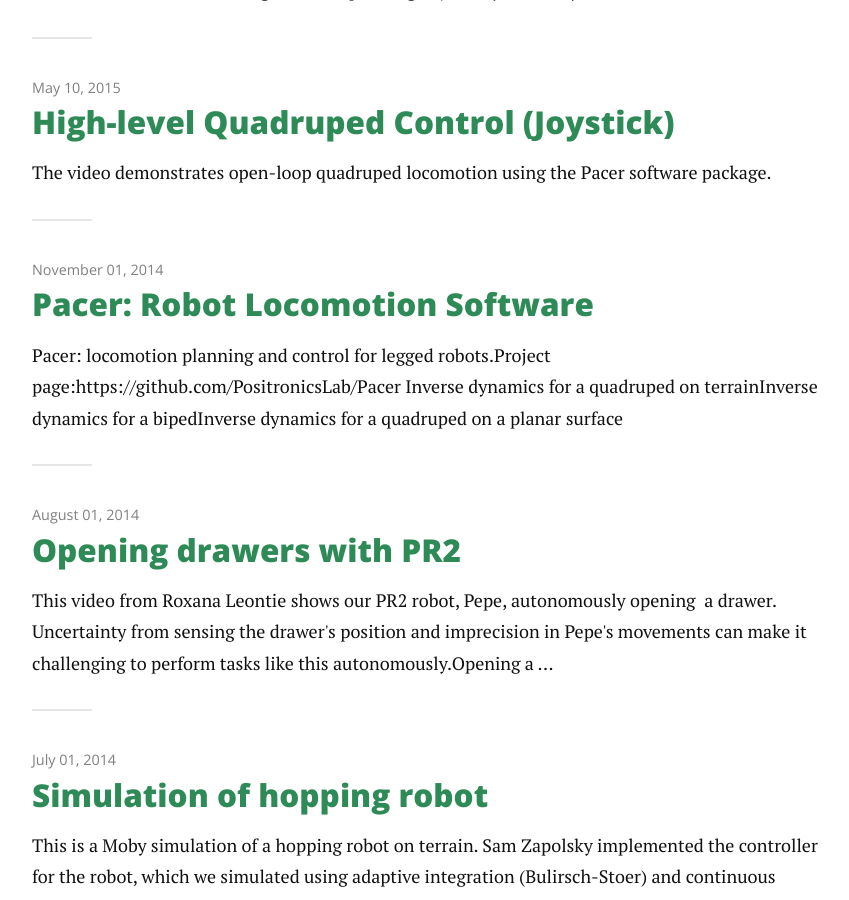
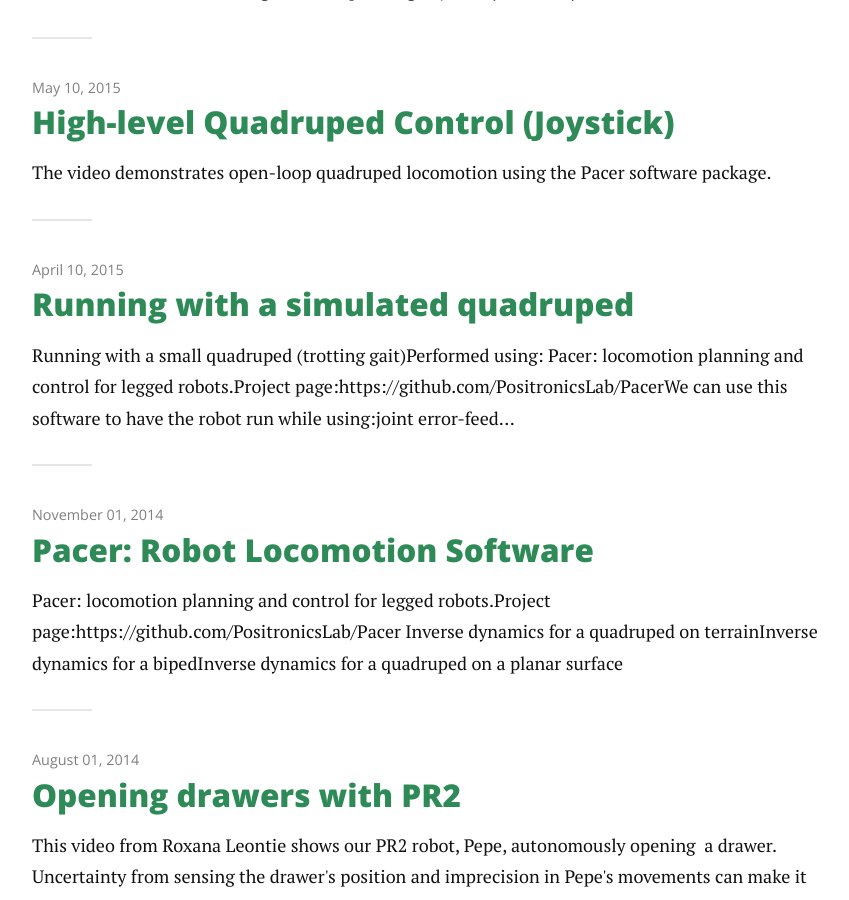
Before and after one commit to PositronicsLab/positronicslab.github.io, a Jekyll site: the page built from blog/index.html, in a window 1280 px wide and 900 px high, scrolled down 524 px. Shown: the whole window, without its empty margins (208-1057 px from the left). Built offline with Jekyll 4.4.1, drawn with Linux system fonts in a browser that asks for light colours; nearby versions of some CDN libraries; Markdown is read by kramdown in place of the engine named in the settings; the list of posts is cut into pages by our own code; a file with an impossible date is left out.

Commit message:
Fixed running quadruped post

```diff
--- a/_posts/2015-04-10-running-quadruped.markdown
+++ b/_posts/2015-04-10-running-quadruped.markdown
@@ -1,10 +1,31 @@
 ---
 layout: post
-title:  "Animal manipulation and locomotion videos"
-date:   2015-10=14
+title:  "Running with a simulated quadruped"
+date:   2015-04-10
 ---
 
-<p class="intro"><span class="dropcap">T</span>his is a test.
-</p>
+<p class="intro"><span class="dropcap">R</span>unning with a small quadruped (trotting gait)
+Performed using: Pacer: locomotion planning and control for legged robots.
+Project page:
+<a title="https://github.com/PositronicsLab/Pacer" href="https://github.com/PositronicsLab/Pacer">https://github.com/PositronicsLab/Pacer</a></p>
 
-More testing...
+We can use this software to have the robot run while using:
+joint error-feedback (PID) control (unilateral contact with friction)
+inverse dynamics (unilateral contact with friction)
+inverted pendulum error-feedback (PID) stabilization (compressive and frictional ground reaction forces)
+
+the direction the robot is heading is refined online.  The robot is running toward a waypoint 10 meters in front of the robots starting position.
+
+Running at 0.5 m/s (1.1 mph):
+
+<a href="http://www.youtube.com/watch?feature=player_embedded&v=OKvNG_Zudw0
+" target="_blank"><img src="http://img.youtube.com/vi/OKvNG_Zudw0/0.jpg"
+alt="IMAGE ALT TEXT HERE" width="400" border="10" /></a>
+
+Running at 1 – 1.5 m/s (2.2 - 3.3 mph):
+
+<a href="http://www.youtube.com/watch?feature=player_embedded&v=B3z7lRnhmzU
+" target="_blank"><img src="http://img.youtube.com/vi/B3z7lRnhmzU/0.jpg"
+alt="IMAGE ALT TEXT HERE" width="400" border="10" /></a>
+
+Scaling the R. Links robot up to the size of Big Dog (Boston Dynamics) or HyQ (IIT)—Both, roughly are about 1 meter in length—this is equivalent to a 10 mph run.
```
